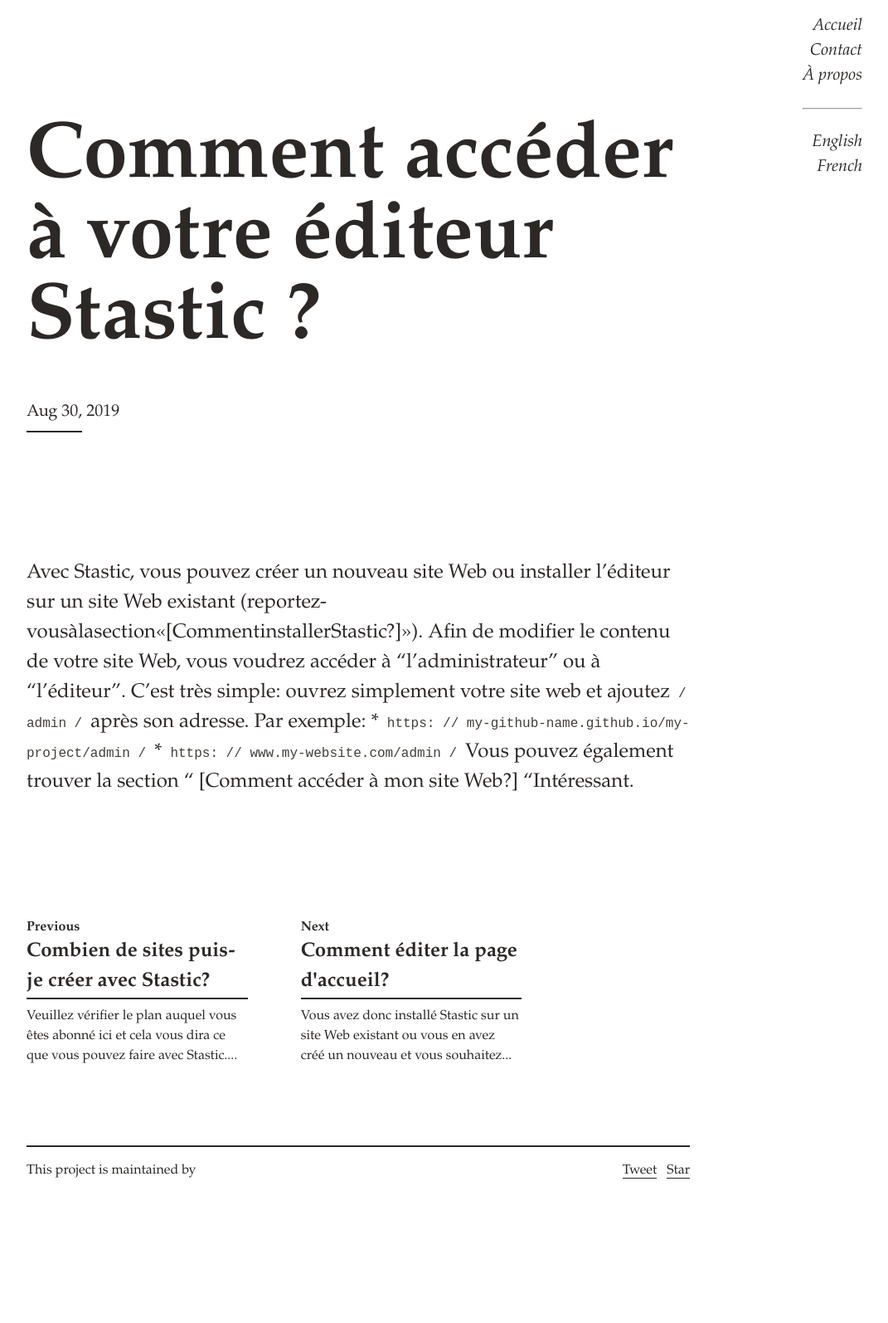
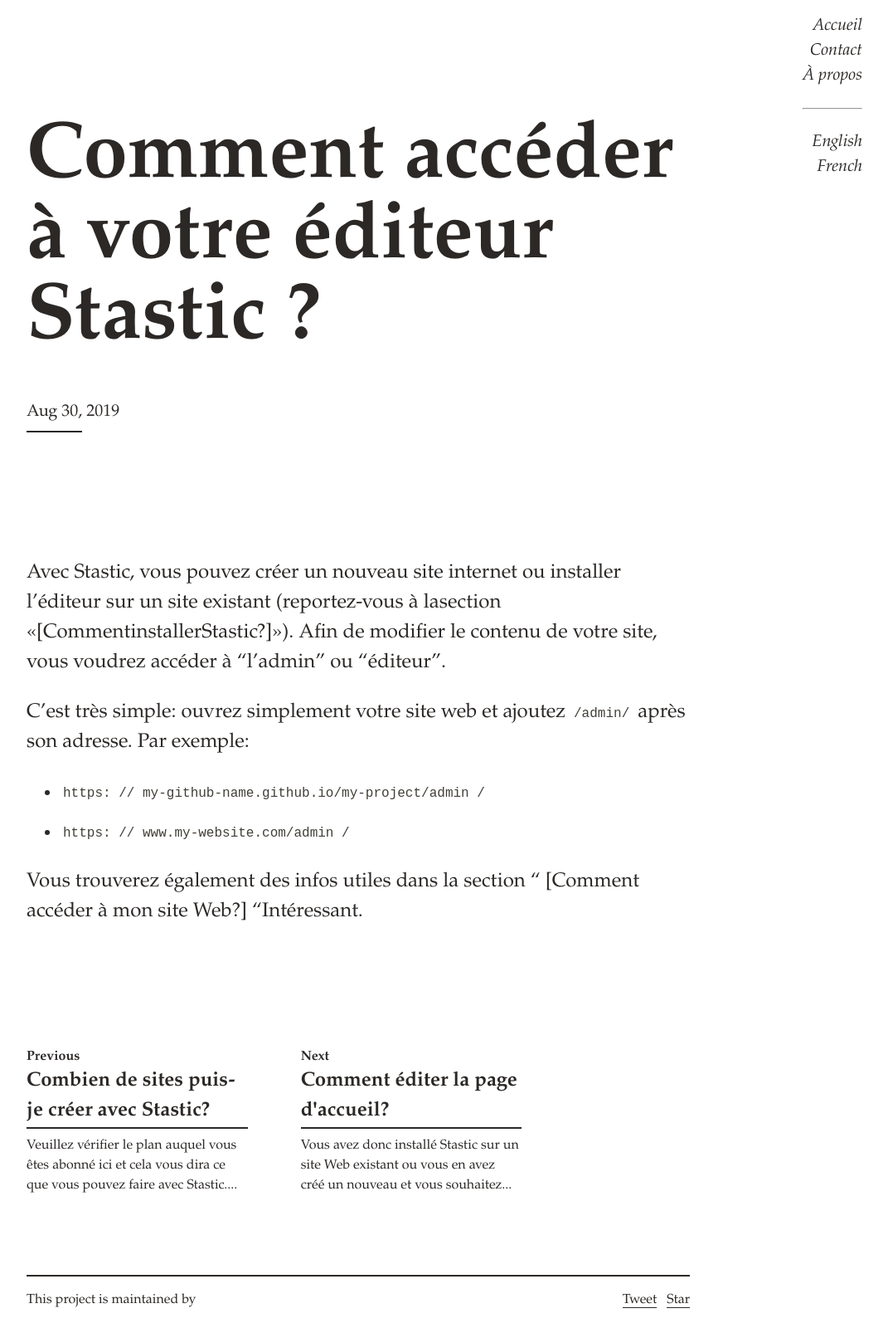
Before and after one commit to lexoyo/www.stastic.net, a Jekyll site: the page built from _fr/comment_acceder_a_stastic_admin_.md, in a window 1280 px wide. Shown: the whole page at 83% size, without its empty margins (208-1279 px from the left). Built offline with Jekyll 4.4.1, drawn with Linux system fonts in a browser that asks for light colours; comment, search, counter and statistics services are not loaded; before the commit the page ends 1438 px from its top, so only the background shows below that.

Commit message:
Create _fr/comment_acceder_a_stastic_admin_.md

```diff
--- a/_fr/comment_acceder_a_stastic_admin_.md
+++ b/_fr/comment_acceder_a_stastic_admin_.md
@@ -2,4 +2,11 @@
 title: Comment accéder à votre éditeur Stastic ?
 
 ---
-Avec Stastic, vous pouvez créer un nouveau site Web ou installer l'éditeur sur un site Web existant (reportez-vousàlasection«[CommentinstallerStastic?]»). Afin de modifier le contenu de votre site Web, vous voudrez accéder à "l'administrateur" ou à "l'éditeur". C'est très simple: ouvrez simplement votre site web et ajoutez `/ admin /` après son adresse. Par exemple: * `https: // my-github-name.github.io/my-project/admin /` * `https: // www.my-website.com/admin /` Vous pouvez également trouver la section " [Comment accéder à mon site Web?] "Intéressant.
+Avec Stastic, vous pouvez créer un nouveau site internet ou installer l'éditeur sur un site existant (reportez-vous à lasection «[CommentinstallerStastic?]»).  Afin de modifier le contenu de votre site, vous voudrez accéder à "l'admin" ou "éditeur".
+
+C'est très simple: ouvrez simplement votre site web et ajoutez `/admin/` après son adresse. Par exemple:
+
+* `https: // my-github-name.github.io/my-project/admin /`
+* `https: // www.my-website.com/admin /`
+
+Vous trouverez également des infos utiles dans la section " [Comment accéder à mon site Web?] "Intéressant.
```
